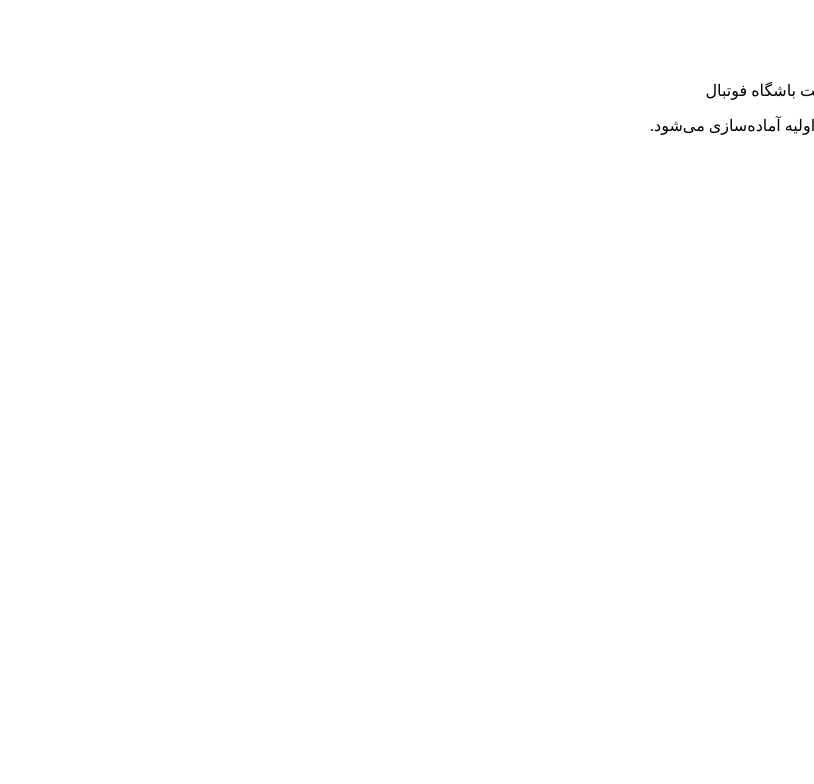
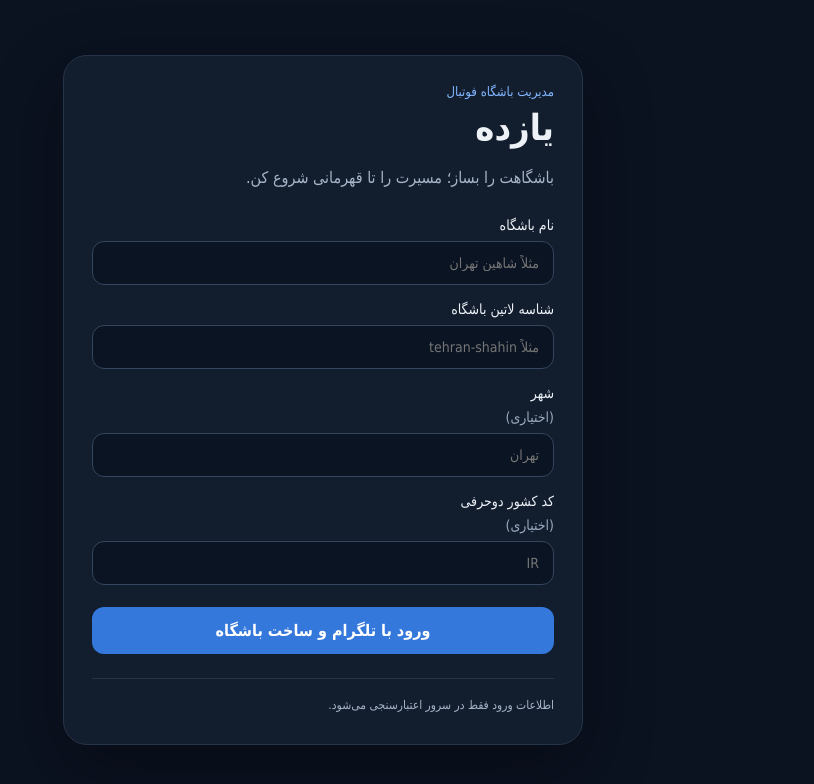
Before and after one commit to tusanbot/yazdah, a Next.js app in the folder apps/miniapp/: page / in a window 1280 px wide. Shown: the top 784 px of the page, without its empty margins (466-1280 px from the left). Built offline with nearby package versions, Linux system fonts and the light colour scheme; no server answers.

Commit message:
Build Persian Telegram club registration form

```diff
--- a/apps/miniapp/app/page.tsx
+++ b/apps/miniapp/app/page.tsx
@@ -1,9 +1,152 @@
+"use client";
+
+import { FormEvent, useMemo, useState } from "react";
+
+declare global {
+  interface Window {
+    Telegram?: {
+      WebApp?: {
+        initData?: string;
+        ready?: () => void;
+        expand?: () => void;
+      };
+    };
+  }
+}
+
+type AuthResult = {
+  accessToken: string;
+  user: { id: string; first_name: string; username?: string | null };
+};
+
+const API_URL = process.env.NEXT_PUBLIC_API_URL ?? "";
+
 export default function HomePage() {
+  const [clubName, setClubName] = useState("");
+  const [clubSlug, setClubSlug] = useState("");
+  const [city, setCity] = useState("");
+  const [countryCode, setCountryCode] = useState("");
+  const [status, setStatus] = useState("");
+  const [busy, setBusy] = useState(false);
+  const [session, setSession] = useState<AuthResult | null>(null);
+  const [clubId, setClubId] = useState("");
+
+  const slugHint = useMemo(() => clubSlug.trim().toLowerCase(), [clubSlug]);
+
+  async function submit(event: FormEvent<HTMLFormElement>) {
+    event.preventDefault();
+    setStatus("");
+    setBusy(true);
+    try {
+      const initData = window.Telegram?.WebApp?.initData;
+      if (!initData) throw new Error("این صفحه را از داخل ربات تلگرام باز کنید تا ورود امن فعال شود.");
+      if (!API_URL) throw new Error("آدرس API تنظیم نشده است.");
+
+      window.Telegram?.WebApp?.ready?.();
+      window.Telegram?.WebApp?.expand?.();
+
+      const authResponse = await fetch(`${API_URL}/auth/telegram`, {
+        method: "POST",
+        headers: { "Content-Type": "application/json" },
+        body: JSON.stringify({ initData }),
+      });
+      const authBody = await authResponse.json();
+      if (!authResponse.ok) throw new Error(authBody.error ?? "ورود ناموفق بود.");
+
+      const auth = authBody as AuthResult;
+      setSession(auth);
+
+      const clubResponse = await fetch(`${API_URL}/clubs`, {
+        method: "POST",
+        headers: {
+          "Content-Type": "application/json",
+          Authorization: `Bearer ${auth.accessToken}`,
+        },
+        body: JSON.stringify({
+          name: clubName.trim(),
+          slug: slugHint,
+          city: city.trim() || undefined,
+          countryCode: countryCode.trim().toUpperCase() || undefined,
+        }),
+      });
+      const clubBody = await clubResponse.json();
+      if (!clubResponse.ok) throw new Error(clubBody.error ?? "ثبت باشگاه ناموفق بود.");
+      setClubId(clubBody.clubId);
+      setStatus("باشگاه با موفقیت ساخته شد.");
+    } catch (error) {
+      setStatus(error instanceof Error ? error.message : "خطای نامشخص رخ داد.");
+    } finally {
+      setBusy(false);
+    }
+  }
+
   return (
-    <main dir="rtl" lang="fa">
-      <h1>یازده</h1>
-      <p>بازی مدیریت باشگاه فوتبال</p>
-      <p>زیرساخت اولیه آماده‌سازی می‌شود.</p>
+    <main dir="rtl" lang="fa" className="page">
+      <section className="panel">
+        <header>
+          <p className="eyebrow">مدیریت باشگاه فوتبال</p>
+          <h1>یازده</h1>
+          <p className="subtitle">باشگاهت را بساز؛ مسیرت را تا قهرمانی شروع کن.</p>
+        </header>
+
+        {clubId ? (
+          <div className="success" role="status">
+            <h2>باشگاه ثبت شد</h2>
+            <p>شناسه باشگاه: <code>{clubId}</code></p>
+            <p>مرحله بعدی: تکمیل پروفایل، لوگو و ترکیب اولیه.</p>
+          </div>
+        ) : (
+          <form onSubmit={submit}>
+            <label>
+              نام باشگاه
+              <input required minLength={2} maxLength={60} value={clubName}
+                onChange={(event) => setClubName(event.target.value)} placeholder="مثلاً شاهین تهران" />
+            </label>
+            <label>
+              شناسه لاتین باشگاه
+              <input required minLength={3} maxLength={40} pattern="[A-Za-z0-9][A-Za-z0-9-]{2,39}"
+                value={clubSlug} onChange={(event) => setClubSlug(event.target.value)}
+                placeholder="مثلاً tehran-shahin" />
+            </label>
+            <label>
+              شهر <span>(اختیاری)</span>
+              <input maxLength={100} value={city} onChange={(event) => setCity(event.target.value)} placeholder="تهران" />
+            </label>
+            <label>
+              کد کشور دوحرفی <span>(اختیاری)</span>
+              <input maxLength={2} pattern="[A-Za-z]{2}" value={countryCode}
+                onChange={(event) => setCountryCode(event.target.value)} placeholder="IR" />
+            </label>
+            <button type="submit" disabled={busy}>
+              {busy ? "در حال ثبت…" : "ورود با تلگرام و ساخت باشگاه"}
+            </button>
+          </form>
+        )}
+        {status && <p className="notice" role="status">{status}</p>}
+        {session && !clubId && <p className="muted">ورود انجام شده؛ ثبت باشگاه در حال تکمیل است.</p>}
+        <footer>اطلاعات ورود فقط در سرور اعتبارسنجی می‌شود.</footer>
+      </section>
+      <style jsx>{`
+        :global(*) { box-sizing: border-box; }
+        :global(body) { margin: 0; background: #0b1220; color: #edf2f7; font-family: Tahoma, Arial, sans-serif; }
+        .page { min-height: 100vh; display: grid; place-items: center; padding: 24px 14px; }
+        .panel { width: min(100%, 520px); border: 1px solid #263449; border-radius: 24px; background: #121d2e; padding: 28px; box-shadow: 0 24px 70px #0005; }
+        header { margin-bottom: 24px; }
+        .eyebrow { color: #82b7ff; font-size: 13px; margin: 0 0 8px; }
+        h1 { font-size: 36px; margin: 0; }
+        .subtitle, .muted, footer { color: #a6b5c9; line-height: 1.8; }
+        form { display: grid; gap: 16px; }
+        label { display: grid; gap: 8px; font-size: 14px; }
+        label span { color: #9aabc0; font-weight: normal; }
+        input { width: 100%; background: #0b1422; border: 1px solid #34465f; border-radius: 12px; padding: 13px 14px; color: #fff; font: inherit; }
+        input:focus { outline: 2px solid #478ce6; border-color: transparent; }
+        button { margin-top: 6px; padding: 14px; border: 0; border-radius: 12px; background: #3478db; color: white; font: inherit; font-weight: bold; cursor: pointer; }
+        button:disabled { opacity: .6; cursor: wait; }
+        .notice { background: #253247; border-radius: 10px; padding: 12px; line-height: 1.7; }
+        .success { background: #163b32; border: 1px solid #28634f; border-radius: 14px; padding: 16px; overflow-wrap: anywhere; }
+        code { font-size: 12px; }
+        footer { border-top: 1px solid #263449; margin-top: 24px; padding-top: 16px; font-size: 12px; }
+      `}</style>
     </main>
   );
 }
```
